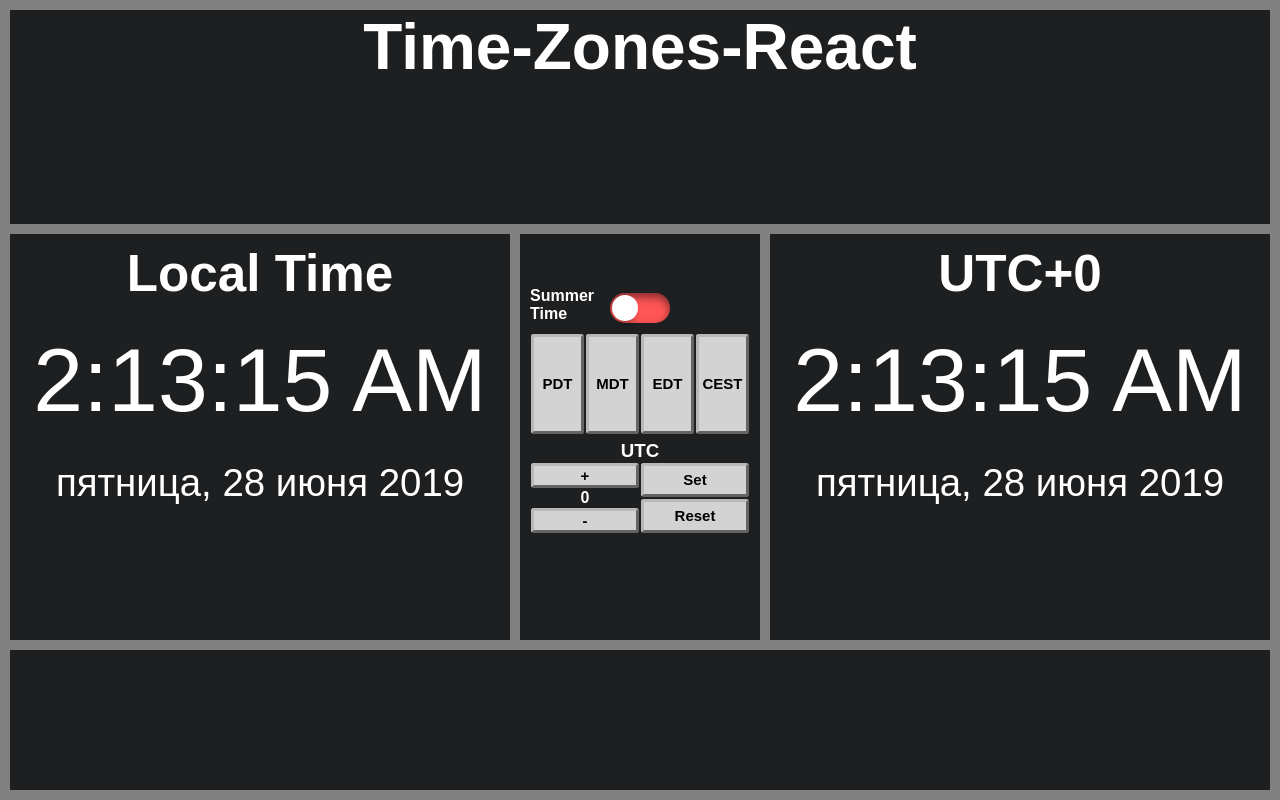
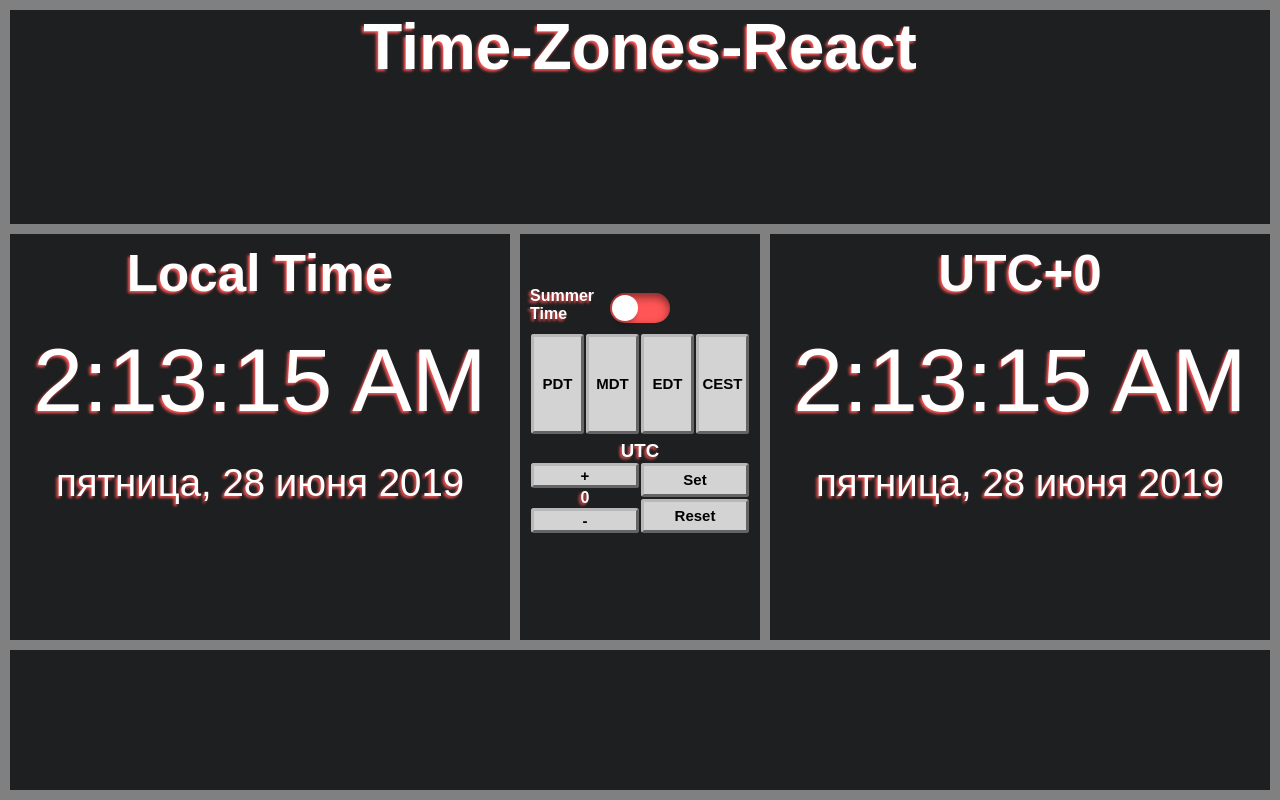
Before and after one commit to Elikain/time-zones-react, a React (Create React App) app: page / in a window 1280 px wide. Built offline with nearby package versions, Linux system fonts and the light colour scheme.

Commit message:
add switchable text-shadow

```diff
--- a/src/App.js
+++ b/src/App.js
@@ -1,14 +1,27 @@
-import React from 'react';
+import React, { Component } from 'react';
 import Header from './Header';
 import Content from './Content';
 import Footer from './Footer';
 
-export default function App() {
-	return (
-		<div className="container">
-			<Header />
-			<Content />
-			<Footer />
-		</div>
-	);
+export default class App extends Component {
+	state = {
+		textShadow: {textShadow: '-2px 2px 3px #ff5555'},
+	};
+
+	handleTextShadow = (value) => {
+		this.setState({ textShadow: value });
+	}
+
+	render() {
+	const { textShadow } = this.state;
+
+		return (
+			<div className="container">
+				<Header textShadow={textShadow} />
+				<Content handleTextShadow={this.handleTextShadow} textShadow={textShadow} />
+				<Footer />
+			</div>
+		);
+	}
+
 }
--- a/src/Content.js
+++ b/src/Content.js
@@ -32,12 +32,13 @@ export default class Content extends Component {
 	render() {
 		const difference = this.state.offset + this.state.utc * this.state.ms;
 		const { date, utc, dayName, monthName } = this.state;
+		const { textShadow, handleTextShadow } = this.props;
 
 		return (
 			<section>
-				<TimerLeft date={date} dayName={dayName} monthName={monthName} />
-				<ControlBar utcChange={this.utcChange} />
-				<TimerRight date={date} utc={utc} difference={difference} dayName={dayName} monthName={monthName} />
+				<TimerLeft date={date} dayName={dayName} monthName={monthName} textShadow={textShadow} />
+				<ControlBar utcChange={this.utcChange} textShadow={textShadow} handleTextShadow={handleTextShadow} />
+				<TimerRight date={date} utc={utc} difference={difference} dayName={dayName} monthName={monthName} textShadow={textShadow} />
 			</section>
 		);
 	}
--- a/src/ControlBar.js
+++ b/src/ControlBar.js
@@ -3,12 +3,12 @@ import TopButtons from './TopButtons';
 import UTCSelector from './UTCSelector';
 
 export default function ControlBar(props) {
-	const { utcChange } = props;
+	const { utcChange, textShadow, handleTextShadow } = props;
 
 	return (
 		<article>
-			<TopButtons utcChange={utcChange} />
-			<UTCSelector utcChange={utcChange} />
+			<TopButtons utcChange={utcChange} textShadow={textShadow} handleTextShadow={handleTextShadow} />
+			<UTCSelector utcChange={utcChange} textShadow={textShadow} />
 		</article>
 	);
 }
--- a/src/Header.js
+++ b/src/Header.js
@@ -1,9 +1,11 @@
 import React from 'react';
 
-export default function Header() {
+export default function Header(props) {
+	const { textShadow } = props;
+
 	return (
 		<header>
-			<h1>Time-Zones-React</h1>
+			<h1 style={textShadow}>Time-Zones-React</h1>
 		</header>
 	);
 }
--- a/src/TimerLeft.js
+++ b/src/TimerLeft.js
@@ -1,13 +1,13 @@
 import React from 'react';
 
 export default function TimerLeft(props) {
-	const { date, dayName, monthName } = props;
+	const { date, dayName, monthName, textShadow } = props;
 
 	return (
 		<article>
-			<h2>Local Time</h2>
-			<p>{date.toLocaleTimeString()}</p>
-			<p>{dayName[date.getDay()]}, {date.getDate()} {monthName[date.getMonth()]} {date.getFullYear()}</p>
+			<h2 style={textShadow}>Local Time</h2>
+			<p style={textShadow}>{date.toLocaleTimeString()}</p>
+			<p style={textShadow}>{dayName[date.getDay()]}, {date.getDate()} {monthName[date.getMonth()]} {date.getFullYear()}</p>
 		</article>
 	);
 }
--- a/src/TimerRight.js
+++ b/src/TimerRight.js
@@ -2,21 +2,21 @@ import React from 'react';
 
 export default function TimerRight(props) {
 	const date = new Date(props.date.getTime() + props.difference);
-	const { utc, dayName, monthName } = props;
+	const { utc, dayName, monthName, textShadow } = props;
 
 	return (
 		<article>
-			<UTCCaption utc={utc}/>
-			<p>{date.toLocaleTimeString()}</p>
-			<p>{dayName[date.getDay()]}, {date.getDate()} {monthName[date.getMonth()]} {date.getFullYear()}</p>
+			<UTCCaption utc={utc} textShadow={textShadow} />
+			<p style={textShadow}>{date.toLocaleTimeString()}</p>
+			<p style={textShadow}>{dayName[date.getDay()]}, {date.getDate()} {monthName[date.getMonth()]} {date.getFullYear()}</p>
 		</article>
 	);
 }
 
 const UTCCaption = (props) => {
 	if (props.utc >= 0) {
-		return <h2>UTC+{props.utc}</h2>;
+		return <h2 style={props.textShadow}>UTC+{props.utc}</h2>;
 	}
 
-	return <h2>UTC{props.utc}</h2>;
+	return <h2 style={props.textShadow}>UTC{props.utc}</h2>;
 }
--- a/src/TopButtons.js
+++ b/src/TopButtons.js
@@ -8,7 +8,7 @@ export default class TopButtons extends Component {
 		'daylightHours': [-7, -6, -4, 2],
 		'nonDaylightHours': [-8, -7, -5, 1],
 		'hours': [-7, -6, -4, 2],
-		'seasonSummer': 'Summer Time',
+		'seasonSummer': 'Summer\nTime',
 		'seasonWinter': '',
 	};
 
@@ -18,34 +18,40 @@ export default class TopButtons extends Component {
 				'labels': this.state.nonDaylightLabels,
 				'hours': this.state.nonDaylightHours,
 				'seasonSummer': '',
-				'seasonWinter': 'Winter Time',
+				'seasonWinter': 'Winter\nTime',
 			});
+
+			this.props.handleTextShadow({textShadow: '-2px 2px 3px #5555ff'});
 		} else if (this.state.labels[0] === 'PST') {
 			this.setState({
 				'labels': this.state.daylightLabels,
 				'hours': this.state.daylightHours,
-				'seasonSummer': 'Summer Time',
+				'seasonSummer': 'Summer\nTime',
 				'seasonWinter': '',
 			});
+
+			this.props.handleTextShadow({textShadow: '-2px 2px 3px #ff5555'});
 		}
 	}
 
 	render() {
+		const { utcChange, textShadow } = this.props;
+
 		return (
 			<div className="buttons_top">
 				<div className="switch_seasons">
-					<span className="span_summer">{this.state.seasonSummer}</span>
+					<span className="span_summer" style={textShadow}>{this.state.seasonSummer}</span>
 					<label className="switch">
 						<input type="checkbox" onClick={this.handleSwitch} />
 						<div className="switch_btn"></div>
 					</label>
-					<span className="span_winter">{this.state.seasonWinter}</span>
+					<span className="span_winter" style={textShadow}>{this.state.seasonWinter}</span>
 				</div>
 				<div className="pre_timezones_btn">
-					<button onClick={() => this.props.utcChange(this.state.hours[0])}>{this.state.labels[0]}</button>
-					<button onClick={() => this.props.utcChange(this.state.hours[1])}>{this.state.labels[1]}</button>
-					<button onClick={() => this.props.utcChange(this.state.hours[2])}>{this.state.labels[2]}</button>
-					<button onClick={() => this.props.utcChange(this.state.hours[3])}>{this.state.labels[3]}</button>
+					<button onClick={() => utcChange(this.state.hours[0])}>{this.state.labels[0]}</button>
+					<button onClick={() => utcChange(this.state.hours[1])}>{this.state.labels[1]}</button>
+					<button onClick={() => utcChange(this.state.hours[2])}>{this.state.labels[2]}</button>
+					<button onClick={() => utcChange(this.state.hours[3])}>{this.state.labels[3]}</button>
 				</div>
 			</div>
 		);
--- a/src/UTCSelector.js
+++ b/src/UTCSelector.js
@@ -65,9 +65,11 @@ export default class UTCSelector extends Component {
 	}
 
 	render() {
+		const { textShadow } = this.props;
+
 		return (
 			<div className="buttons_bottom">
-				<h3>UTC</h3>
+				<h3 style={textShadow}>UTC</h3>
 				<div className="utc_nav">
 					<div>
 						<button
@@ -78,7 +80,7 @@ export default class UTCSelector extends Component {
 							onTouchStart={this.plusMultiple}
 							onTouchEnd={this.stopInterval}
 						>+</button>
-						<input type="number" className="utc_scale" value={this.state.value} readOnly />
+						<input type="number" className="utc_scale" value={this.state.value} style={textShadow} readOnly />
 						<button
 							onClick={this.minusOnce}
 							onMouseDown={this.minusMultiple}
```
